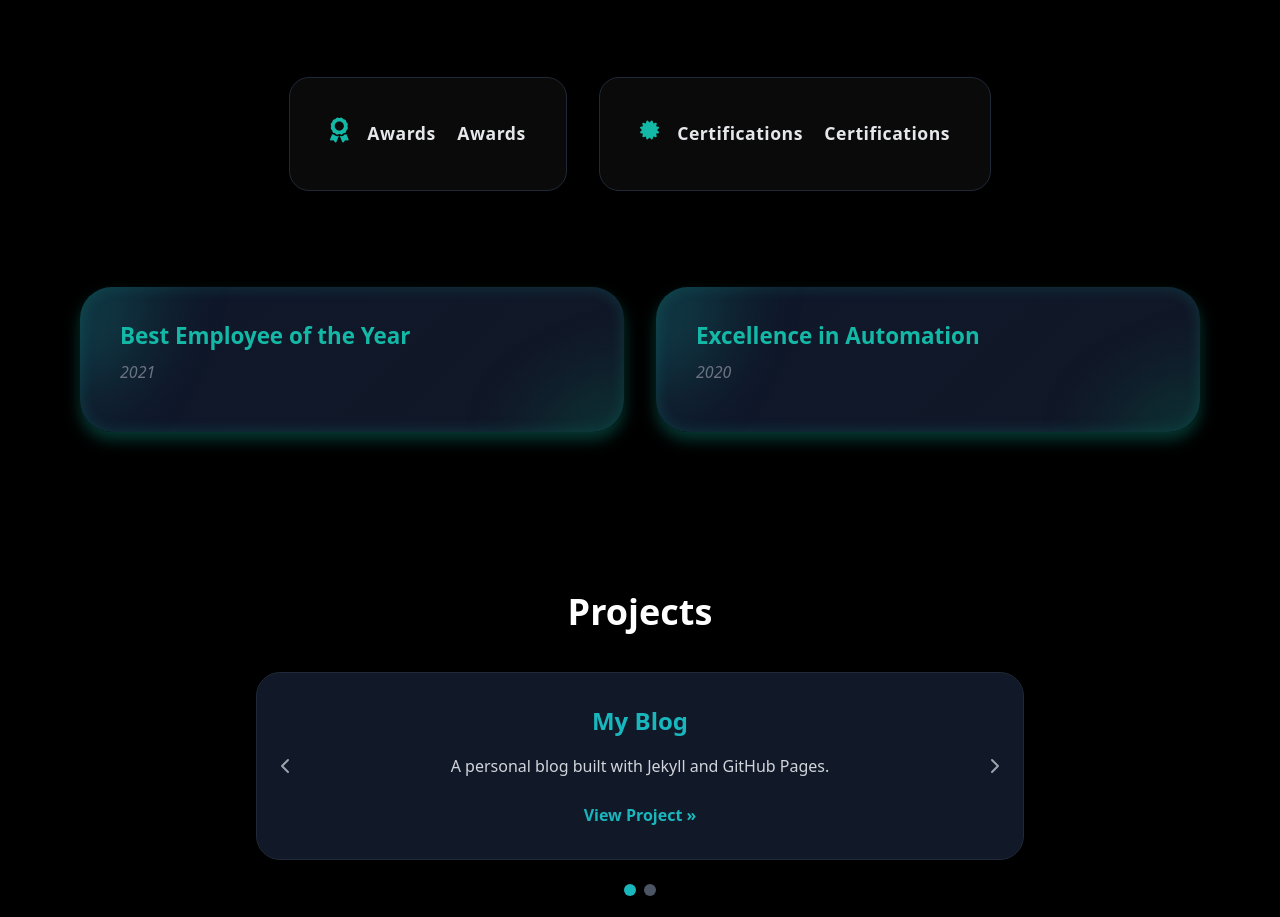
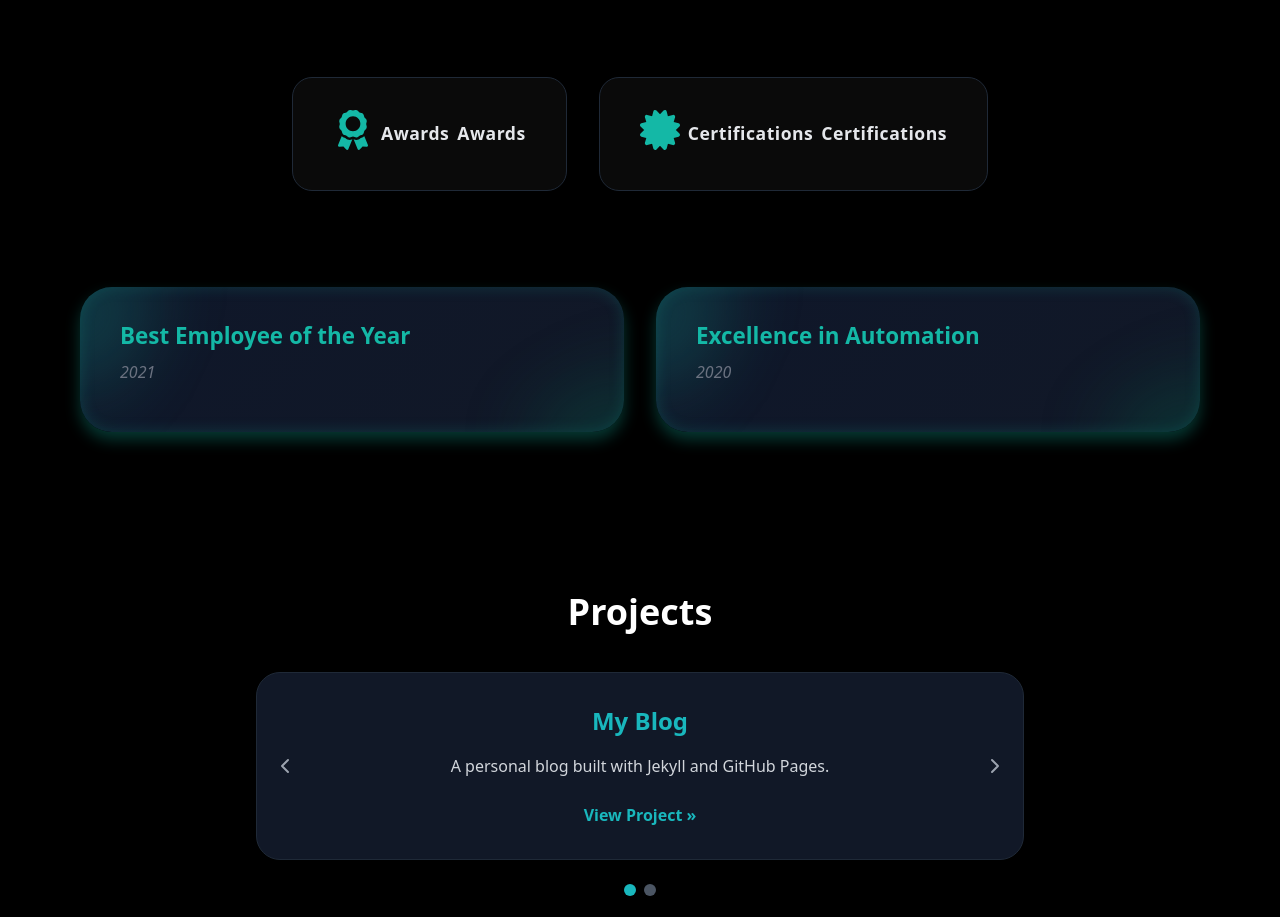
Before and after one commit to srideviblogs/my-portfolio-react, a React (Create React App) app: page / in a window 1280 px wide. Shown: the part 3120-4037 px from the top of the page. Built offline with nearby package versions, Linux system fonts and the light colour scheme.

Commit message:
Update AwardsCertifications.css

```diff
--- a/src/components/AwardsCertifications.css
+++ b/src/components/AwardsCertifications.css
@@ -225,34 +225,3 @@ section#awards-certifications > div > .flex > button[aria-pressed="true"] {
   font-weight: 600;
   letter-spacing: 0.5px;
 }
-
-/* Typing animation container */
-.typing-text {
-  display: inline-block;
-  overflow: hidden; /* Ensures text is hidden when typing */
-  white-space: nowrap;
-  border-right: 3px solid #14b8a6; /* Cursor */
-  animation:
-    typing 2.5s steps(12, end) forwards,
-    blink-caret 0.75s step-end infinite;
-  font-weight: 600;
-  font-size: 1.1rem;
-  letter-spacing: 0.5px;
-}
-
-/* Typing effect */
-@keyframes typing {
-  from {
-    width: 0;
-  }
-  to {
-    width: 100%;
-  }
-}
-
-/* Blinking cursor */
-@keyframes blink-caret {
-  50% {
-    border-color: transparent;
-  }
-}
```
